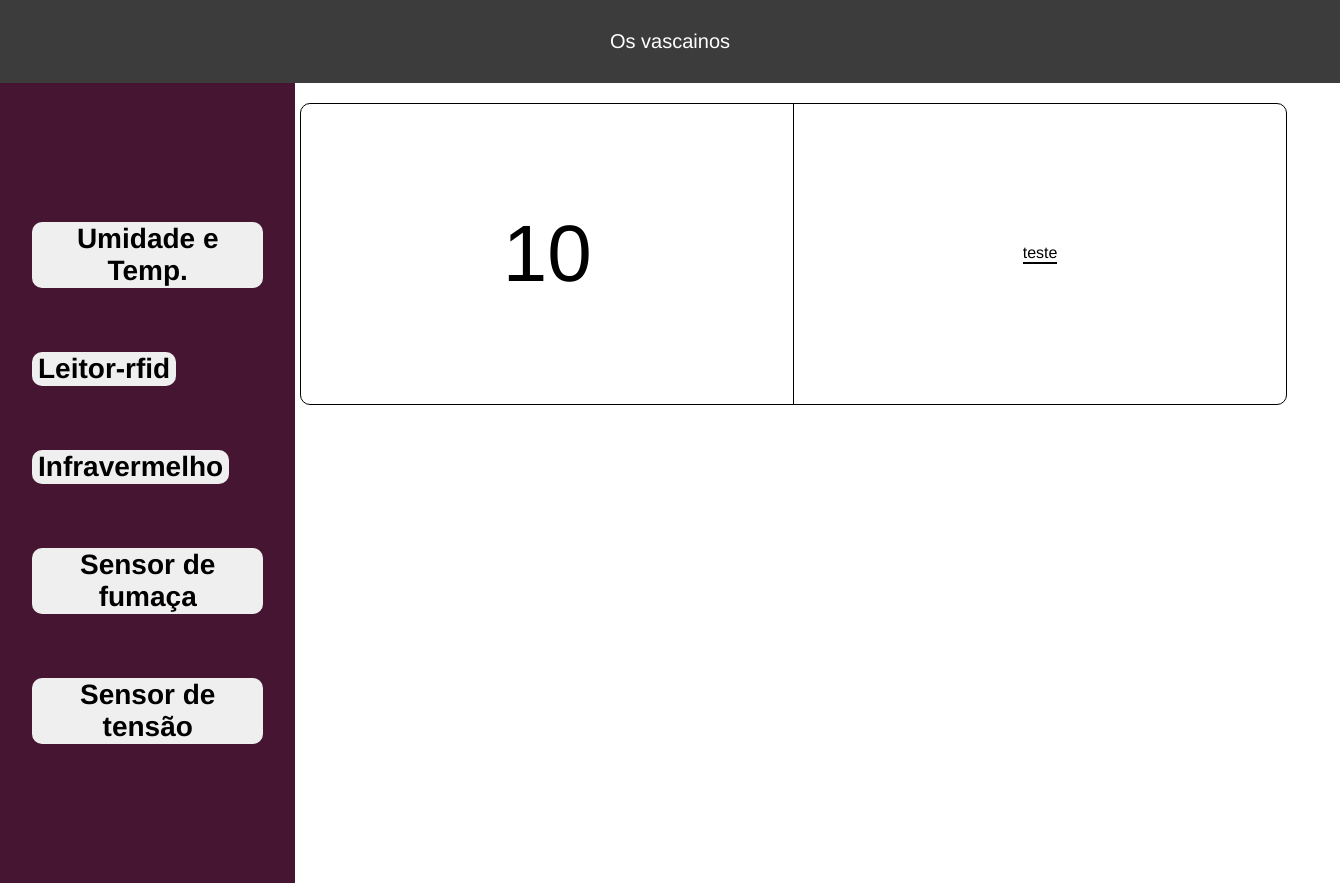
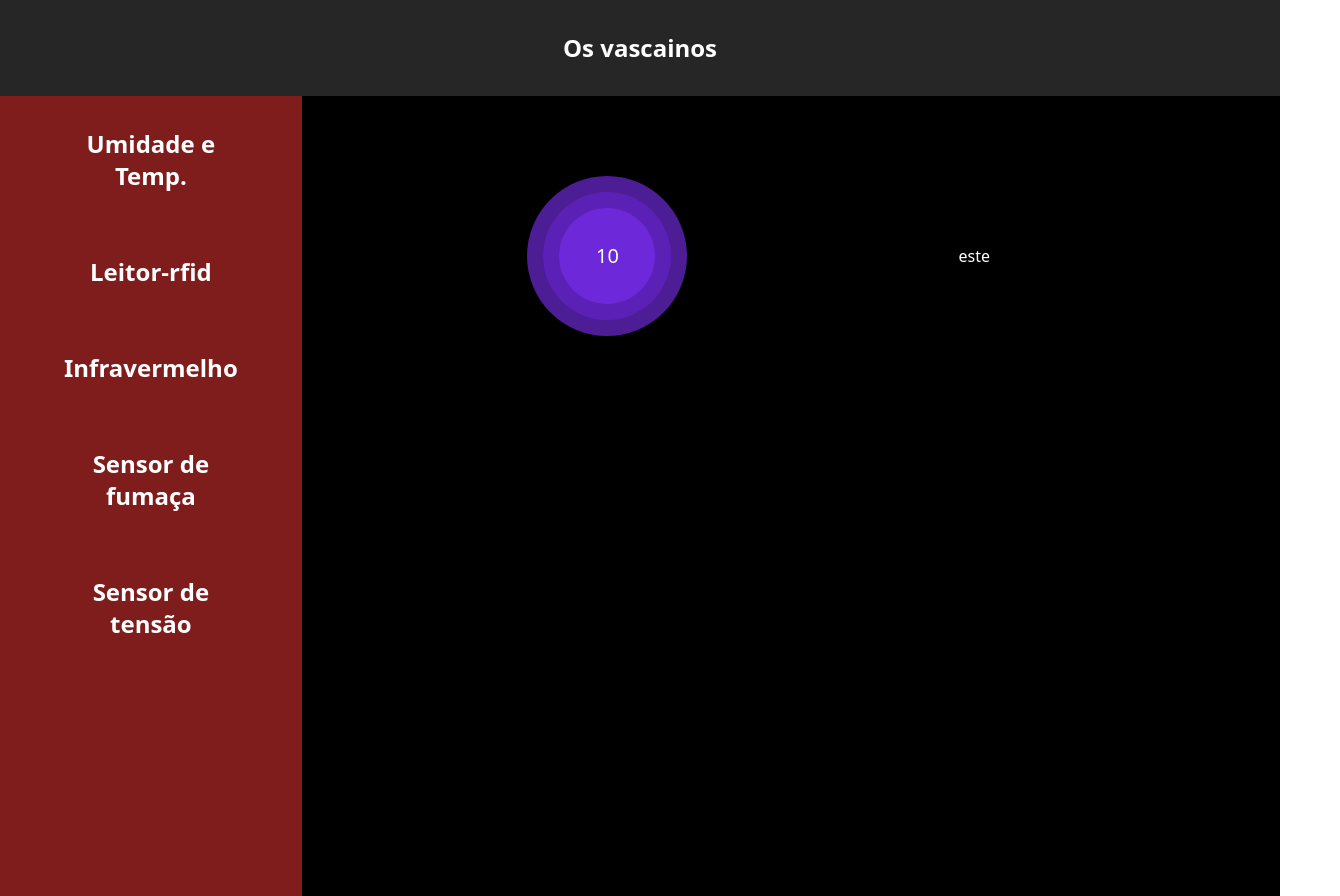
Before and after one commit to gierot/PI4_BOLADO_E_CANSADO, a Vue app: page / in a window 1280 px wide. Shown: the whole page, 1340 px wide, since content can reach past the window. Built offline with nearby package versions, Linux system fonts and the light colour scheme.

Commit message:
melhoria do layout

```diff
--- a/public/index.html
+++ b/public/index.html
@@ -4,14 +4,9 @@
     <meta charset="utf-8">
     <meta http-equiv="X-UA-Compatible" content="IE=edge">
     <meta name="viewport" content="width=device-width,initial-scale=1.0">
+    <script src="https://cdn.tailwindcss.com"></script>
+    <title>OS VASCAINOS...</title>
     <link rel="icon" href="<%= BASE_URL %>favicon.ico">
-    <title><%= htmlWebpackPlugin.options.title %></title>
   </head>
-  <body style="margin: 0;">
-    <noscript>
-      <strong>We're sorry but <%= htmlWebpackPlugin.options.title %> doesn't work properly without JavaScript enabled. Please enable it to continue.</strong>
-    </noscript>
-    <div id="app"></div>
-    <!-- built files will be auto injected -->
-  </body>
+  <body id="app" class="m-0"/>
 </html>
--- a/src/App.vue
+++ b/src/App.vue
@@ -1,42 +1,51 @@
 <template>
-  <div class="title_page font-avenir" name="title_page">
+  <loginComponent v-if="0 > 1" class="h-full"/>
+  <div v-else>
+    <div
+      class="text-white bg-neutral-800 text-center py-8 text-2xl font-semibold"
+      name="title_page"
+      >
         Os vascainos
     </div>
-  <div class="father-of-all height-100">
-    <div class="operations-center font-avenir">
-      <div style="display:flex; justify-content:center; align-items:center">
-        <div style="width:100%; display: block;">
-          <button type="submit" @click="choiceSensor(1)" class="font-avenir sensores">Umidade e Temp.</button>
-          <button type="submit" @click="choiceSensor(2)" class="font-avenir sensores">Leitor-rfid</button>
-          <button type="submit" @click="choiceSensor(3)" class="font-avenir sensores">Infravermelho</button>
-          <button type="submit" @click="choiceSensor(4)" class="font-avenir sensores">Sensor de fumaça</button>
-          <button type="submit" @click="choiceSensor(5)" class="font-avenir sensores">Sensor de tensão</button>
+    <div class="w-full absolute inline-flex h-full">
+      <div class="w-96 bg-red-900 font-avenir">
+        <div class="flex justify-center items-center">
+          <div class="w-full block text-center">
+            <button type="submit" @click="choiceSensor(1)" class="text-white font-semibold text-2xl mx-16 my-8">Umidade e Temp.</button>
+            <button type="submit" @click="choiceSensor(2)" class="text-white font-semibold text-2xl mx-16 my-8">Leitor-rfid</button>
+            <button type="submit" @click="choiceSensor(3)" class="text-white font-semibold text-2xl mx-16 my-8">Infravermelho</button>
+            <button type="submit" @click="choiceSensor(4)" class="text-white font-semibold text-2xl mx-16 my-8">Sensor de fumaça</button>
+            <button type="submit" @click="choiceSensor(5)" class="text-white font-semibold text-2xl mx-16 my-8">Sensor de tensão</button>
           </div>
         </div>
       </div>
-    <div class="informations_and_actions font-avenir">
-      <div id="grafic">
-        <div
-          class="center_object"
-          style="width:100%; height:100%; font-size:80px"
-        >
+      <div class="bg-black block w-full">
+        <div class="w-full flex mt-8 justify-center items-center">
+          <div class="rounded-lg h-64 w-9/12 inline-flex">
+            <div class="w-full rounded-r-lg text-white text-center flex justify-center items-center">
+              <div class="bg-violet-900 w-40 h-40 rounded-full flex justify-center items-center">
+                <div class="bg-violet-800 w-32 h-32 rounded-full flex justify-center items-center">
+                  <div class="bg-violet-700 rounded-full w-24 h-24 flex justify-center items-center text-xl">
                     10
                   </div>
-        <div class="center_object" id="last_data">
-          <p style="border-bottom:2px solid black">
-            teste
-          </p>
                 </div>
               </div>
-      <div id="description_and_action">
-        <div class="blocks" style="margin:0 8px">
-          <img v-if="sensor.image"
-            style="background-size:cover; width:100%; height: 100%; border-radius:10px"
-            :src="sensor.image"
-          >
             </div>
-        <div class="blocks" id="description">
+            <div class="w-full rounded-l-lg text-white text-center flex justify-center items-center">este</div>
+          </div>
+        </div>
+
+        <div class="w-full flex mt-8 justify-center items-center">
+          <div class="inline-flex h-64 w-9/12">
+            <div class="w-full mx-2 rounded flex justify-center items-center">
+              <div v-if="sensor.image ">
+                <img id="style_all_images" :src="sensor.image" class="w-full h-full">
+              </div>
+            </div>
+            <div class="w-full mx-5 rounded text-white flex justify-center items-center text-center font-semibold">
               {{sensor.description}}
+            </div>
+          </div>
         </div>
       </div>
     </div>
@@ -45,8 +54,12 @@
 
 <script>
 import axios from 'axios';
+import loginComponent from './components/loginComponent.vue';
 
 export default {
+  components: {
+    loginComponent
+  },
   data() {
     return {
       header: {
@@ -115,127 +128,8 @@ export default {
 </script>
 
 <style>
-
-.visualization-components {
-  height: 100%;
-  display: inline-flexbox;
-  background-color: white;
-  position: relative;
-}
-
-#style_all_images{
-  width:100%;
+#style_all_images {
+  width: 100%;
   background-size: cover;
-  padding: 80px 100px ;
-}
-
-.sensores {
-  font-family: 'Trebuchet MS', 'Lucida Sans Unicode', 'Lucida Grande', 'Lucida Sans', Arial, sans-serif;
-  float: left;
-  margin: 32px;
-  font-size: 28px;
-  font-weight: bold;
-  border-radius:10px;
-  border:none;
-}
-.center_object{
-  display: flex;
-  justify-content: center;
-  align-items: center;
-}
-
-.title_page {
-  width: 100%;
-  text-align: center;
-  display: flex;
-  justify-content: center;
-  font-size: 20px;
-  background-color: #3C3C3C;
-  padding: 30px;
-  color: white;
-}
-
-.informations_and_actions {
-  height: 100%;
-  width: 100%;
-  display: block;
-  justify-content: center;
-}
-
-.father-of-all {
-  display: inline-flex;
-  position: absolute;
-  width: 100%;
-}
-.operations-center {
-  background-color: #451531;
-  height: 100%;
-  width: 30%;
-  display: flex;
-  justify-content: center;
-  text-align: center;
-}
-
-.font-avenir {font-family: Avenir, Helvetica, Arial, sans-serif;}
-.position-absolute {position: absolute;}
-.jus-con-cen {justify-content: center;}
-.height-100 {height: 100%;}
-.margin-0 {margin: 0;}
-
-.blocks {
-  text-align: center;
-  width: 100%;
-  height: 300px;
-}
-
-#last_data{
-  width:100%;
-  height:100%;
-  border:1px solid black;
-  border-radius: 10px;
-  border-top-left-radius: 0;
-  border-bottom-left-radius: 0;
-  border-top: 0;
-  border-bottom: 0;
-  border-right:0;
-}
-
-#chartdiv {
-  display: inline-flex;
-  width: 100%;
-  height: 400px;
-}
-
-#description {
-  border-radius: 10px;
-  display: flex;
-  justify-content: center;
-  align-items: center;
-  font-size: 20px;
-  font-family: 'Trebuchet MS', 'Lucida Sans Unicode', 'Lucida Grande', 'Lucida Sans', Arial, sans-serif;
-}
-
-#description_and_action {
-  display: inline-flex;
-  justify-content: center;
-  width: 100%;
-  justify-content: center;
-  height:200px;
-}
-
-#grafic {
-  display: inline-flex;
-  width: 100%;
-  border-radius: 10px;
-  text-align: center;
-  height: 300px;
-  margin: 20px 5px;
-  border: 1px solid;
-}
-
-#box_actions {
-  padding: 60px 40px;
-  border-radius: 5px;
-  border: 1px solid black;
 }
 </style>
--- /dev/null
+++ b/src/components/loginComponent.vue
@@ -0,0 +1,63 @@
+<template>
+    <div class="w-full h-96 bg-black">
+        <div class="flex justify-center h-full h-screen items-center w-full">
+            <div class="block w-1/4 h-96 rounded bg-neutral-900">
+                <div class="block">
+                    <div class="w-full mt-24">
+                        <p class="text-violet-900 font-semibold text-center text-xl">Login</p>
+                        <div class="w-full flex items-center justify-center mb-5">
+                            <input
+                                class="rounded"
+                                v-model="user.username"
+                                type="text"
+                            >
+                        </div>
+                    </div>
+                    <div class="w-full">
+                        <p class="text-violet-900 font-semibold text-center text-xl">Senha</p>
+                        <div class="flex items-center justify-center mb-5">
+                            <input
+                                class="rounded"
+                                v-model="user.password"
+                                type="text"
+                            >
+                        </div>
+                    </div>
+                    <div class="w-full">
+                        <div class="flex items-center justify-center">
+                            <button
+                                v-text="'Entrar'"
+                                class="rounded bg-violet-900 py-2 px-8 text-white font-semibold"
+                                @click="login()"
+                            />
+                        </div>
+                    </div>
+                </div>
+            </div>
+        </div>
+    </div>
+</template>
+
+<script>
+import axios from 'axios';
+
+export default {
+    name: 'loginComponent',
+    data() {
+        return {
+            user: {
+                username: '',
+                password:''
+            }
+        }
+    },
+    methods: {
+        login() {
+            axios.post('', { dados: this.user })
+            .then((response) => {
+                console.log(response.data)
+            })
+        }
+    }
+}
+</script>
```
Also changed, not shown: src/components/HelloWorld.vue (deleted, +0 -58 lines). Lines whose indentation alone changed are shown as unchanged.
